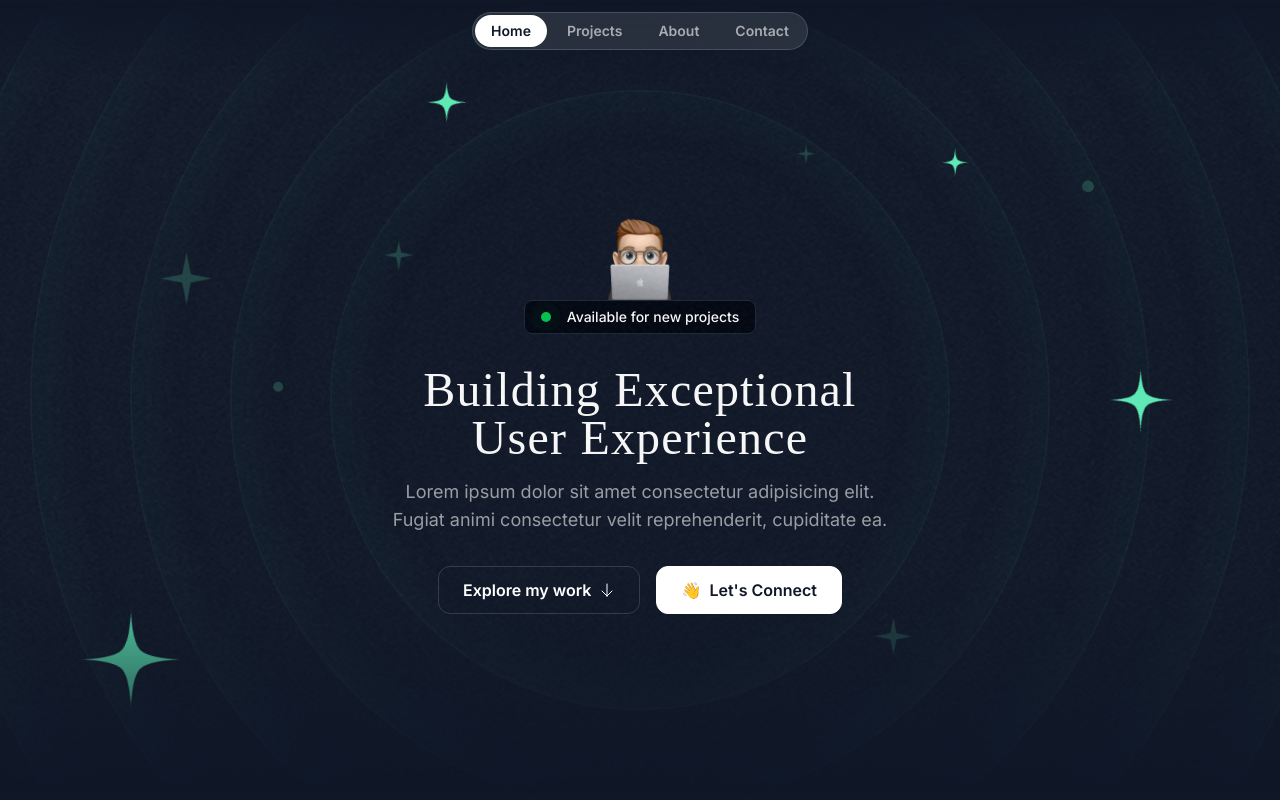
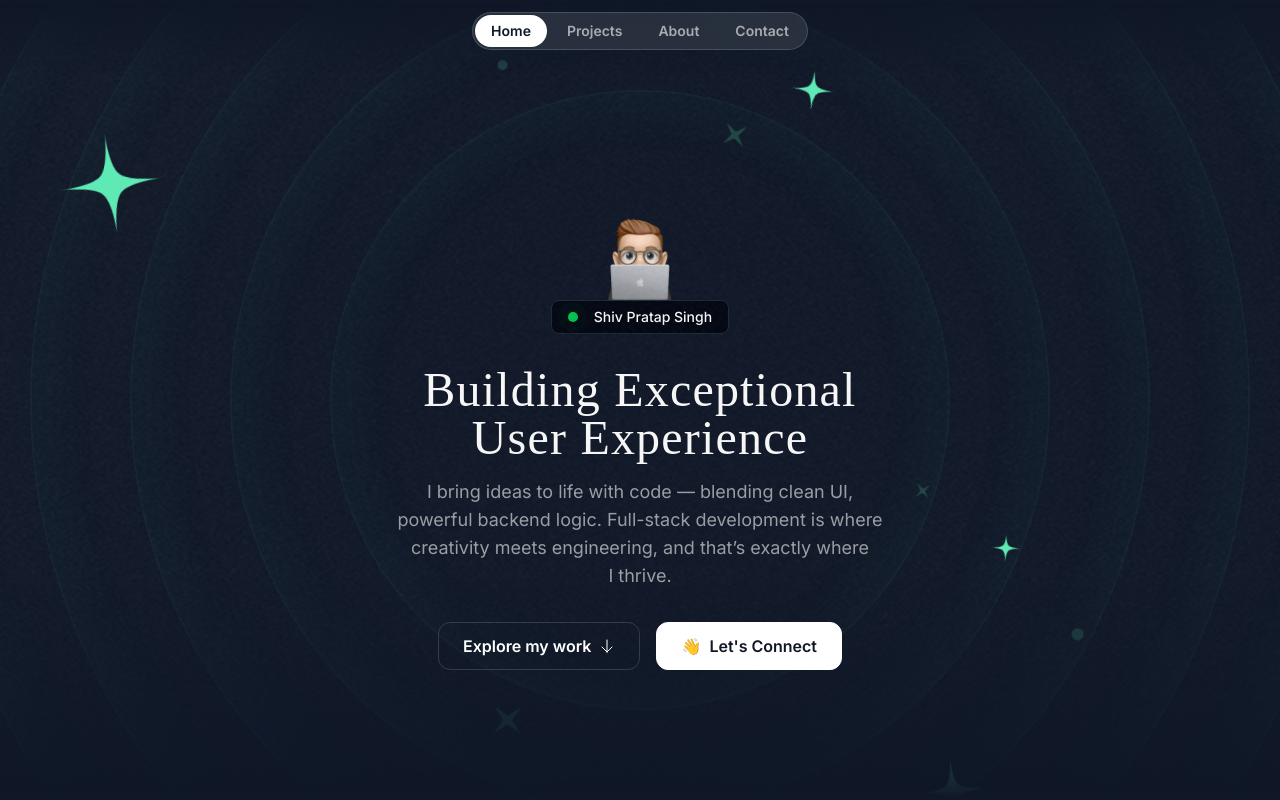
Before and after one commit to shivPosted/portfolio, a React (Vite) app: page / in a window 1280 px wide. Shown: the top 800 px of the page. Built offline with nearby package versions, Linux system fonts and the light colour scheme; a web font is replaced by a local one.

Commit message:
finalizing the portfolio...

```diff
--- a/src/components/HeroOrbit.tsx
+++ b/src/components/HeroOrbit.tsx
@@ -4,7 +4,7 @@ import Orbit from "./Orbit";
 
 function HeroOrbit() {
   return (
-    <div className="hidden md:block">
+    <div className="">
       <Orbit
         size={430}
         rotation={-14}
--- a/src/sections/AboutSection.tsx
+++ b/src/sections/AboutSection.tsx
@@ -1,6 +1,6 @@
 import Card from "../components/Card";
 import SectionHeader from "../components/SectionHeader";
-import BookImg from "../assets/images/book-cover.png";
+import BookImg from "../assets/images/myBookCover.jpg";
 import StaticMapImg from "../assets/images/jaipur-map.png";
 import MyAvatarImg from "../assets/images/my-avatar.jpg";
 import CardHeader from "../components/CardHeader";
--- a/src/sections/HeroSection.tsx
+++ b/src/sections/HeroSection.tsx
@@ -22,9 +22,7 @@ function HeroSection() {
           <div className="size-2.5 rounded-full bg-green-500 relative">
             <div className="size-2.5 rounded-full bg-green-500 absolute animate-ping"></div>
           </div>
-          <span className="text-sm font-medium">
-            Available for new projects
-          </span>
+          <span className="text-sm font-medium">Shiv Pratap Singh</span>
         </div>
       </div>
       <div className="text-center md:max-w-lg md:mx-auto">
@@ -32,8 +30,9 @@ function HeroSection() {
           Building exceptional user experience
         </h1>
         <p className="mt-4 text-white/60 text-pretty px-2 md:text-lg">
-          Lorem ipsum dolor sit amet consectetur adipisicing elit. Fugiat animi
-          consectetur velit reprehenderit, cupiditate ea.
+          I bring ideas to life with code — blending clean UI, powerful backend
+          logic. Full-stack development is where creativity meets engineering,
+          and that’s exactly where I thrive.
         </p>
       </div>
       <div className="flex flex-col md:flex-row items-center gap-4">
```
Also changed, not shown: src/assets/images/book-cover.png (deleted), src/assets/images/myBookCover.jpg (added).
